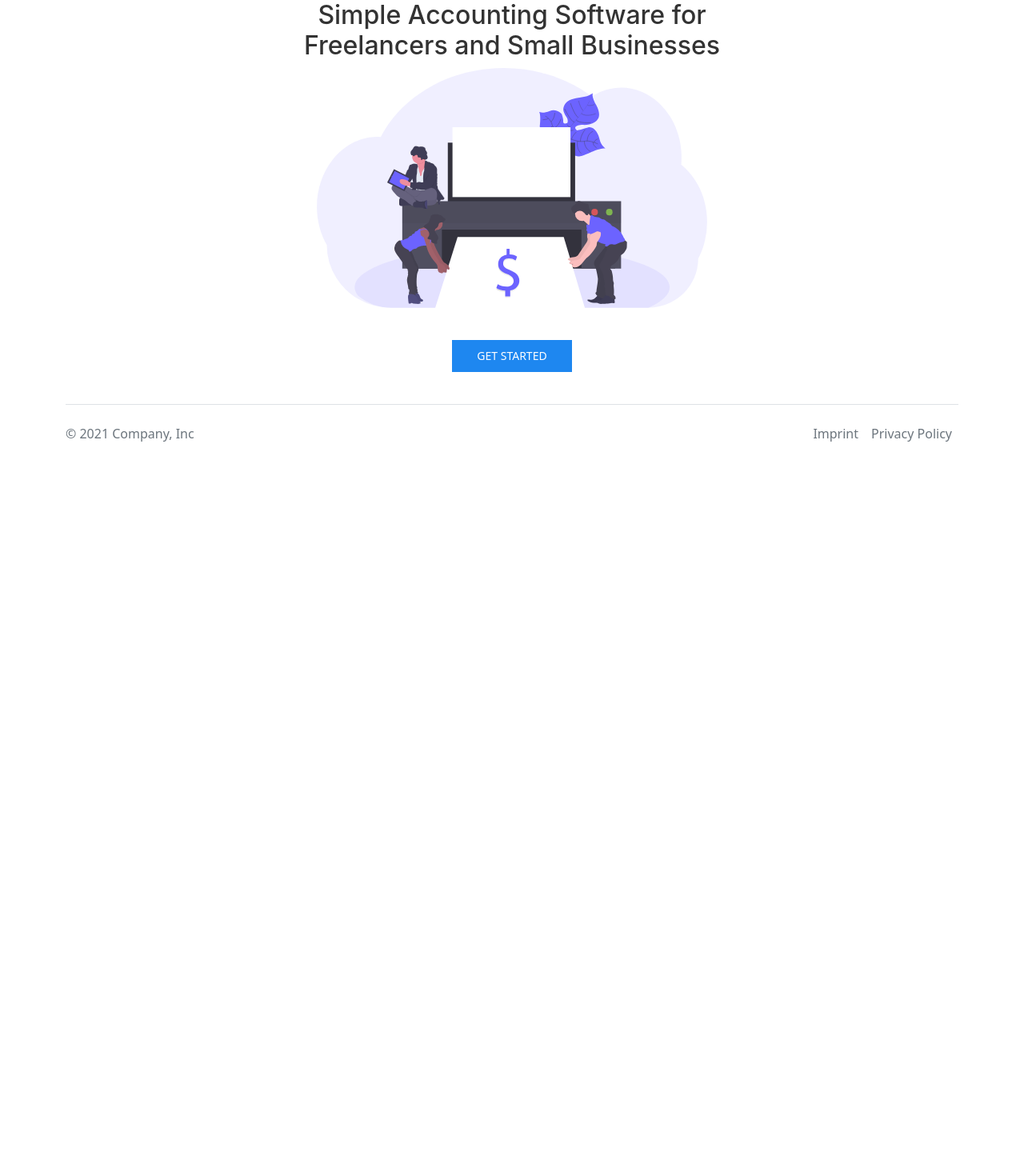
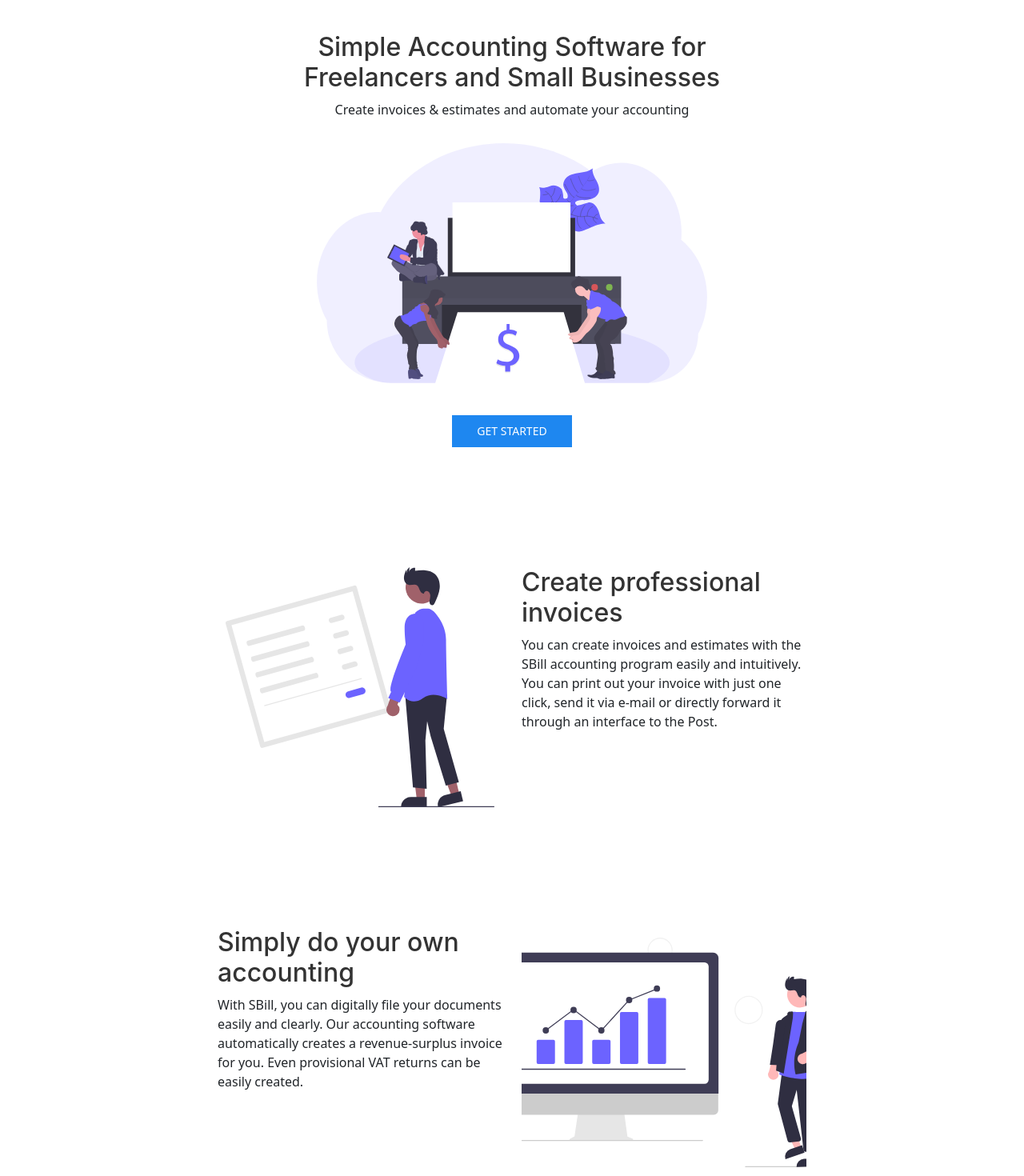
Before and after one commit to johannessiedersberger/sbill-accounting-software, a React (Create React App) app in the folder client/: page / in a window 1280 px wide. Shown: the part 100-1570 px from the top of the page at 80% size. Before the commit the page ends 800 px from the top, so only its background shows below. Built offline with nearby package versions, Linux system fonts and the light colour scheme.

Commit message:
Add sections to front page

```diff
--- a/client/src/components/Footer.js
+++ b/client/src/components/Footer.js
@@ -6,7 +6,7 @@ const Footer = () => {
     return (
         <div class="container">
             <footer class="d-flex flex-wrap justify-content-between align-items-center py-3 my-4 border-top">
-                <p class="col-md-4 mb-0 text-muted">© 2021 Company, Inc</p>
+                <p class="col-md-4 mb-0 text-muted">© 2022 JS IT-Consulting</p>
 
                 <a href="/" class="col-md-4 d-flex align-items-center justify-content-center mb-3 mb-md-0 me-md-auto link-dark text-decoration-none">
 
--- a/client/src/components/FrontPage.js
+++ b/client/src/components/FrontPage.js
@@ -3,7 +3,9 @@ import { useState } from "react";
 import 'uikit/dist/css/uikit.min.css';
 import 'uikit/dist/js/uikit-core.min.js';
 import logo from '../images/invoice.svg';
+import invoice from '../images/invoice_payment.svg';
 import Footer from "./Footer";
+import Finance from '../images/finance.svg';
 import HeaderFrontPage from "./HeaderFrontPage";
 
 const FrontPage = (props) => {
@@ -13,13 +15,57 @@ const FrontPage = (props) => {
         <div>
             <HeaderFrontPage />
 
-            <h2 style={{ textAlign: "center" }}>Simple Accounting Software for <br />Freelancers and Small Businesses</h2>
+            <div className="container" style={{ margin: "auto", display: "block", marginTop: "60px", textAlign: "center" }}>
+                <h2>Simple Accounting Software for <br />Freelancers and Small Businesses</h2>
+                <p>
+                    Create invoices & estimates and automate your accounting
+                </p>
+                <img src={logo} style={{ height: 300, margin: "auto", display: "block", marginTop: "30px" }} />
+                <button class="uk-button uk-button-primary uk-align-center uk-margin-medium">Get Started</button>
+            </div>
 
-            <img src={logo} style={{ height: 300, margin: "auto", display: "block" }} />
-            <button class="uk-button uk-button-primary uk-align-center uk-margin-medium">Get Started
-            </button>
+            <div className="container" style={{ margin: "auto", display: "block", marginTop: "150px" }}>
+                <div className="row">
+                    <div className="col-md-2" />
+                    <div className="col-md-4">
+                        <img src={invoice} style={{ height: 300, margin: "auto", display: "block" }} />
+                    </div>
+                    <div className="col-md-4">
+                        <h2 style={{ textAlign: "" }}>Create professional <br /> invoices</h2>
+                        <p>
+                            You can create invoices and estimates with the SBill accounting program easily and intuitively.
+                            You can print out your invoice with
+                            just one click, send it via e-mail or directly forward it through an interface to the Post.
+                        </p>
+                    </div>
+                    <div className="col-md-2" />
+                </div>
+            </div >
+
+            <div className="container" style={{ margin: "auto", display: "block", marginTop: "150px" }}>
+                <div className="row">
+                    <div className="col-md-2" />
+
+                    <div className="col-md-4">
+                        <h2 style={{ textAlign: "" }}>Simply do your own <br /> accounting</h2>
+                        <p>
+                            With SBill, you can digitally file your documents easily and clearly.
+                            Our accounting software automatically creates a revenue-surplus invoice for you.
+                            Even provisional VAT returns can be easily created.
+                        </p>
+                    </div>
+
+                    <div className="col-md-4">
+                        <img src={Finance} style={{ height: 300, margin: "auto", display: "block" }} />
+                    </div>
+
+                    <div className="col-md-2" />
+                </div>
+            </div >
+
+
             <Footer />
-        </div >
+        </div>
 
     )
 }
```
Also changed, not shown: client/src/images/finance.svg (added), client/src/images/invoice_payment.svg (added).
